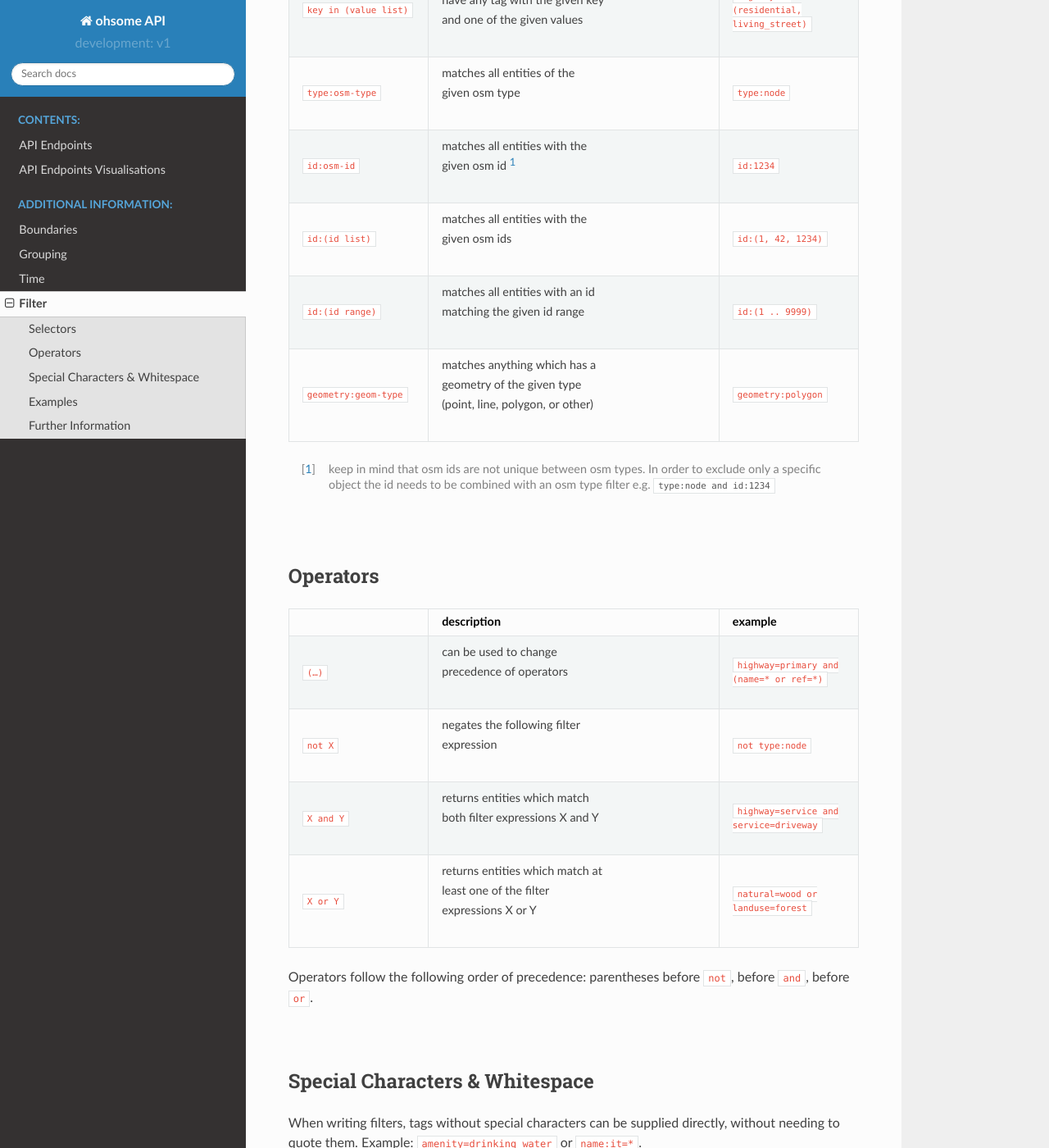
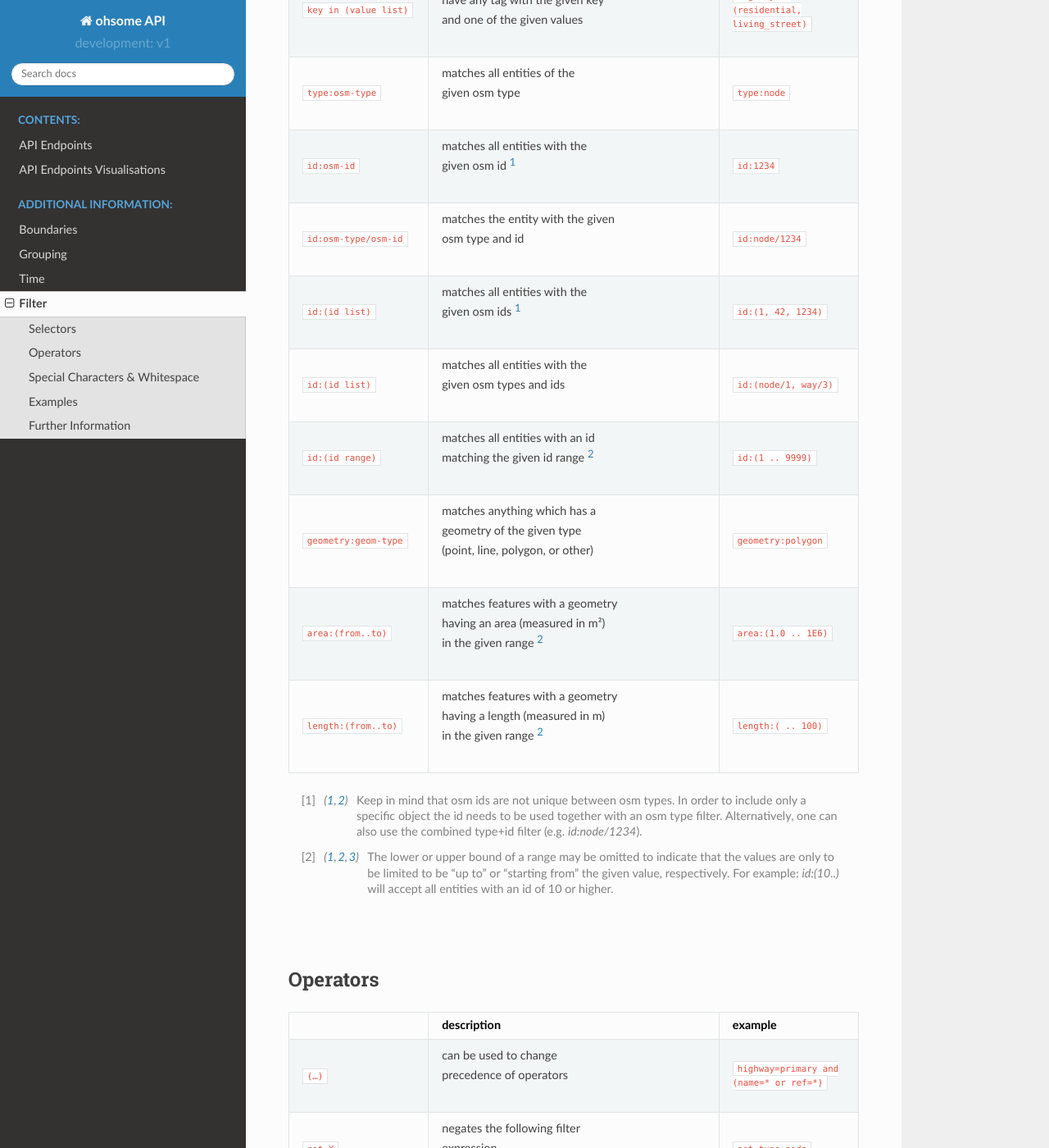
Before and after one commit to GIScience/ohsome-api, a Sphinx documentation site: the page built from docs/filter.rst, in a window 1280 px wide and 1400 px high, scrolled down 990 px. Shown: the whole window at 82% size. Built offline with Sphinx 7.4.7 and the Read the Docs theme 2.0.0, drawn with Linux system fonts in a browser that asks for light colours.

Commit message:
document new features from upgraded filter library

```diff
--- a/docs/filter.rst
+++ b/docs/filter.rst
@@ -41,19 +41,34 @@
     |                        | | given osm type                   |                        |
     +------------------------+------------------------------------+------------------------+
     | ``id:osm-id``          | | matches all entities with the    | ``id:1234``            |
-    |                        | | given osm id [#]_                |                        |
+    |                        | | given osm id [1]_                |                        |
+    +------------------------+------------------------------------+------------------------+
+    | ``id:osm-type/osm-id`` | | matches the entity with the given| ``id:node/1234``       |
+    |                        | | osm type and id                  |                        |
     +------------------------+------------------------------------+------------------------+
     | ``id:(id list)``       | | matches all entities with the    | ``id:(1, 42, 1234)``   |
-    |                        | | given osm ids                    |                        |
+    |                        | | given osm ids [1]_               |                        |
+    +------------------------+------------------------------------+------------------------+
+    | ``id:(id list)``       | | matches all entities with the    | ``id:(node/1, way/3)`` |
+    |                        | | given osm types and ids          |                        |
     +------------------------+------------------------------------+------------------------+
     | ``id:(id range)``      | | matches all entities with an id  | ``id:(1 .. 9999)``     |
-    |                        | | matching the given id range      |                        |
+    |                        | | matching the given id range [2]_ |                        |
     +------------------------+------------------------------------+------------------------+
     | ``geometry:geom-type`` | | matches anything which has a     | ``geometry:polygon``   |
     |                        | | geometry of the given type       |                        |
     |                        | | (point, line, polygon, or other) |                        |
     +------------------------+------------------------------------+------------------------+
-.. [#] keep in mind that osm ids are not unique between osm types. In order to exclude only a specific object the id needs to be combined with an osm type filter e.g. ``type:node and id:1234``
+    | ``area:(from..to)``    | | matches features with a geometry | ``area:(1.0 .. 1E6)``  |
+    |                        | | having an area (measured in m²)  |                        |
+    |                        | | in the given range [2]_          |                        |
+    +------------------------+------------------------------------+------------------------+
+    | ``length:(from..to)``  | | matches features with a geometry | ``length:( .. 100)``   |
+    |                        | | having a length (measured in m)  |                        |
+    |                        | | in the given range [2]_          |                        |
+    +------------------------+------------------------------------+------------------------+
+.. [1] Keep in mind that osm ids are not unique between osm types. In order to include only a specific object the id needs to be used together with an osm type filter. Alternatively, one can also use the combined type+id filter (e.g. `id:node/1234`).
+.. [2] The lower or upper bound of a range may be omitted to indicate that the values are only to be limited to be "up to" or "starting from" the given value, respectively. For example: `id:(10..)` will accept all entities with an id of 10 or higher.
 
 |
 
```
